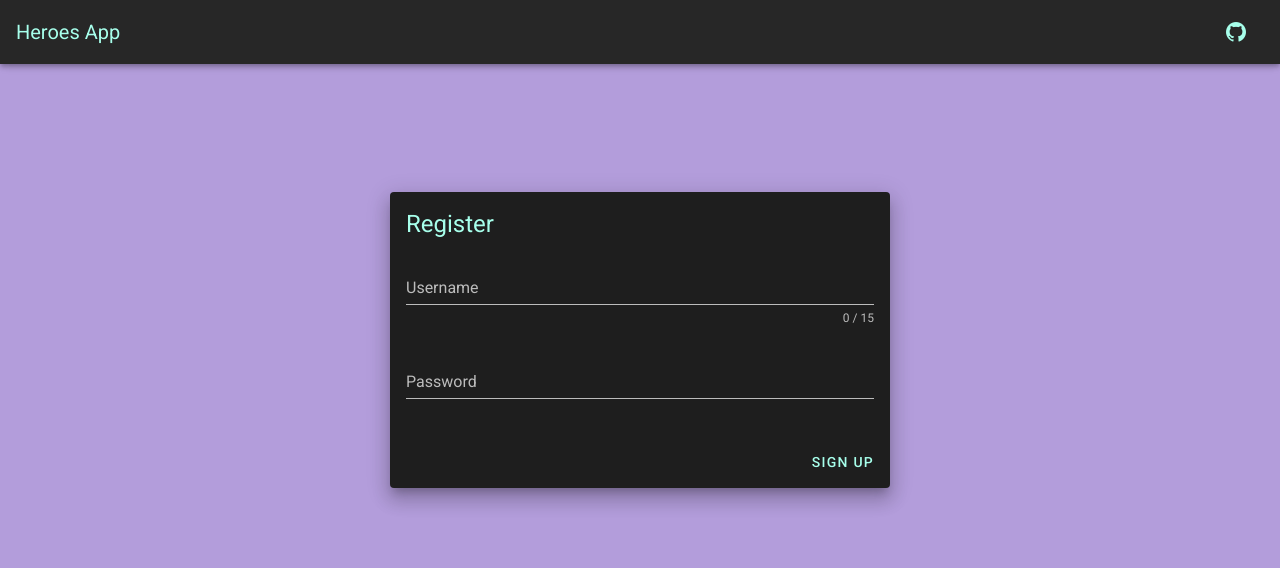
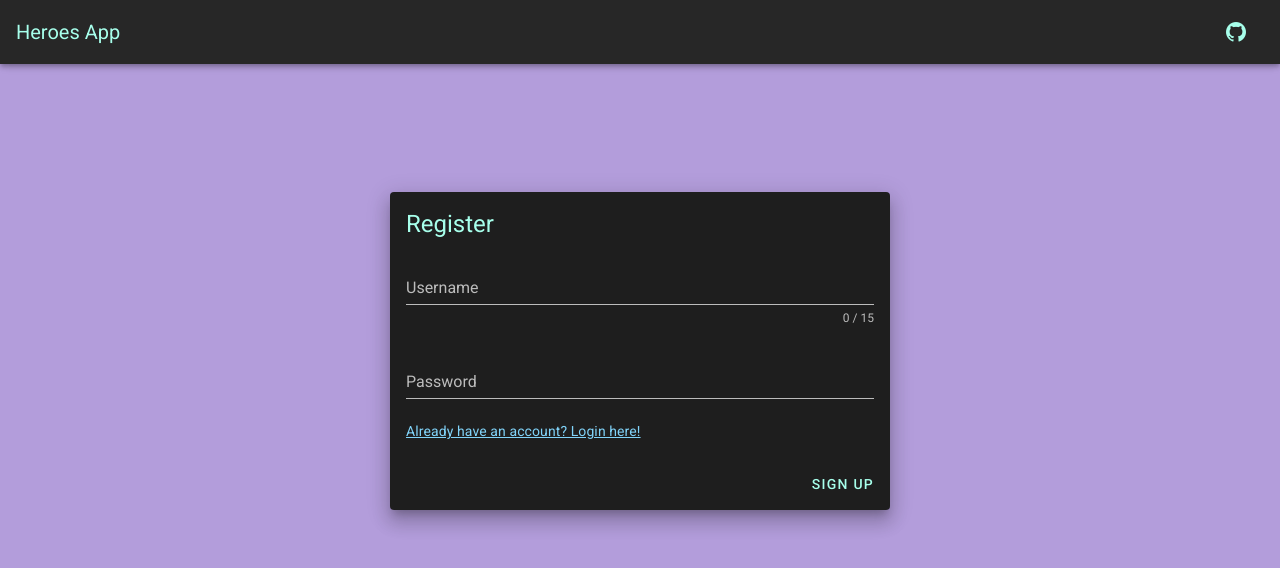
Before and after one commit to kpeara/heroes-app, a Vue app: page /register in a window 1280 px wide. Shown: the top 568 px of the page. Built offline with nearby package versions, Linux system fonts and the light colour scheme.

Commit message:
added redirect back to login from register

```diff
--- a/src/views/Register.vue
+++ b/src/views/Register.vue
@@ -33,6 +33,10 @@
               ></v-text-field>
             </v-col>
           </v-row>
+          <router-link
+            :to="{name: 'Login'}"
+            class="light-blue--text text--lighten-3"
+          >Already have an account? Login here!</router-link>
         </v-form>
       </v-card-text>
       <v-card-actions>
```
